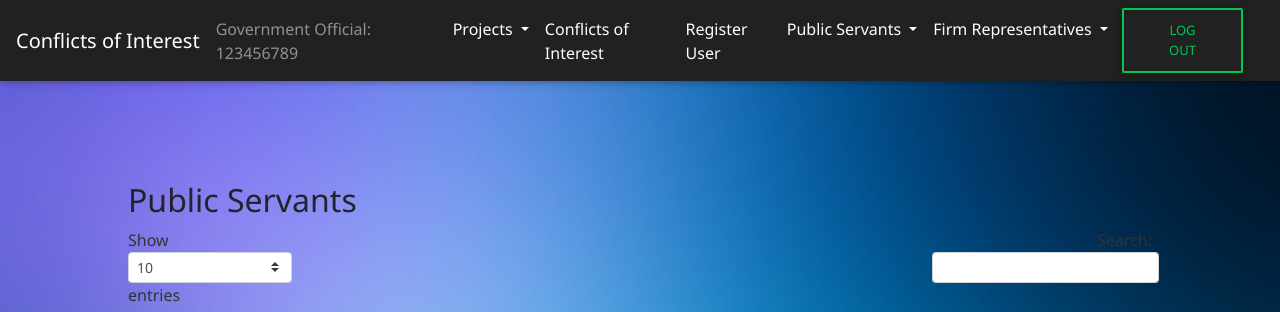
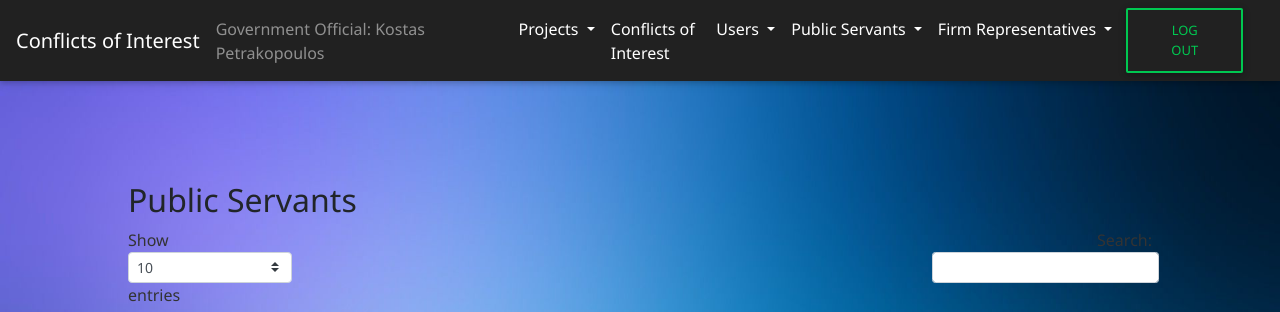
Before and after one commit to TGiavas/coi, a PHP site: page /view_users_GO.php in a window 1280 px wide. Shown: the top 312 px of the page. Run offline with PHP 8.4, Linux system fonts and the light colour scheme; a user stored in the database is signed in; data comes from the database, SQL or seed files in the repository.

Commit message:
Add files via upload

```diff
--- a/CoI/view_users_GO.php
+++ b/CoI/view_users_GO.php
@@ -1,10 +1,10 @@
 <?php include('header.php');
 include('connect.php');
+require_once "config.php";
 if (session_status() == PHP_SESSION_NONE) {
     session_start();
 }
 ?>
-
 <nav class="navbar navbar-expand-lg navbar-dark bg-dark">
     <a class="navbar-brand" href="#">Conflicts of Interest</a>
     <button class="navbar-toggler" type="button" data-toggle="collapse" data-target="#navbarSupportedContent" aria-controls="navbarSupportedContent" aria-expanded="false" aria-label="Toggle navigation">
@@ -12,7 +12,7 @@ if (session_status() == PHP_SESSION_NONE) {
     </button>
     <span class="navbar-text">
         Government Official:
-        <?php echo $_SESSION["AFM"]; ?>
+        <?php echo $_SESSION["name"]; ?>
     </span>
     <div class="collapse navbar-collapse" id="navbarSupportedContent">
         <ul class="navbar-nav mr-auto">
@@ -21,15 +21,21 @@ if (session_status() == PHP_SESSION_NONE) {
                     Projects
                 </a>
                 <div class="dropdown-menu" aria-labelledby="navbarDropdown">
-                <a class="dropdown-item" href="projects_GO.php">View Projects</a>
+                    <a class="dropdown-item" href="projects_GO.php">View Projects</a>
                     <a class="dropdown-item" href="create_project.php">Create New Project</a>
                 </div>
             </li>
             <li class="nav-item">
                 <a class="nav-link" href="conflicts.php">Conflicts of Interest</a>
             </li>
-            <li class="nav-item">
-                <a class="nav-link" href="register.php">Register User</a>
+            <li class="nav-item dropdown">
+                <a class="nav-link dropdown-toggle" href="#" id="navbarDropdown" role="button" data-toggle="dropdown" aria-haspopup="true" aria-expanded="false">
+                    Users
+                </a>
+                <div class="dropdown-menu" aria-labelledby="navbarDropdown">
+                    <a class="dropdown-item" href="view_users_GO.php">View Users</a>
+                    <a class="dropdown-item" href="register.php">Register User</a>
+                </div>
             </li>
             <li class="nav-item dropdown">
                 <a class="nav-link dropdown-toggle" href="#" id="navbarDropdown" role="button" data-toggle="dropdown" aria-haspopup="true" aria-expanded="false">
```
Also changed, not shown: CoI/register.php (+9 -4 lines), CoI/view_public_servants_GO.php (+11 -5 lines).
